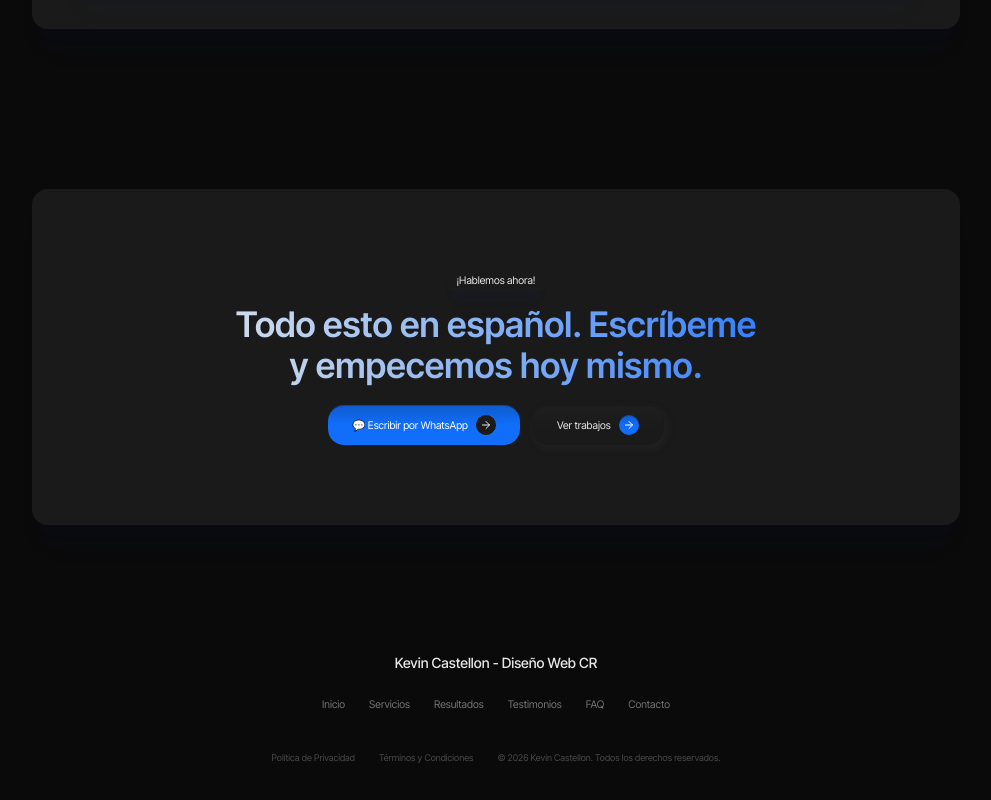
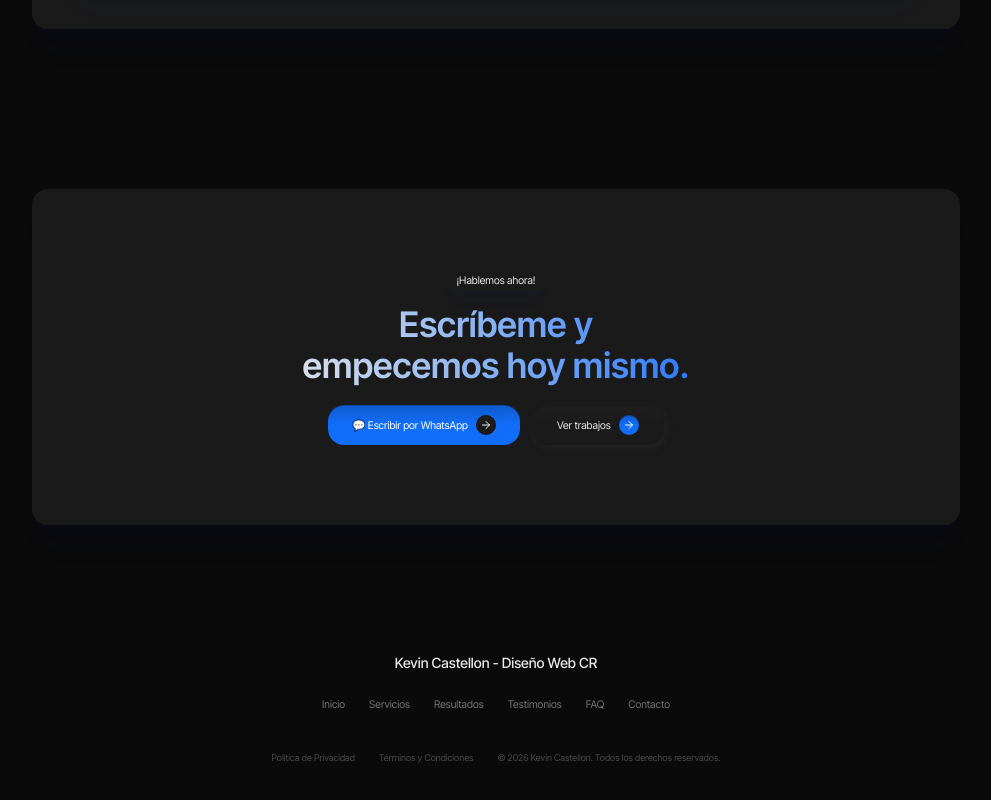
Before and after one commit to dmytro-webild/b95100c3-b2a9-4661-8a43-0722f53317be, a React (Vite) app: page / in a window 1280 px wide. Shown: the part 4672-5472 px from the top of the page, without its empty margins (144-1135 px from the left). Built offline with nearby package versions, Linux system fonts and the light colour scheme; grey boxes are pictures that could not be loaded; a web font is replaced by a local one.

Commit message:
Update src/pages/HomePage/sections/Contact.tsx

```diff
--- a/src/pages/HomePage/sections/Contact.tsx
+++ b/src/pages/HomePage/sections/Contact.tsx
@@ -11,7 +11,7 @@ export default function ContactSection(): React.JSX.Element {
         <SectionErrorBoundary name="contact">
               <ContactCta
           tag="¡Hablemos ahora!"
-          text="Todo esto en español. Escríbeme y empecemos hoy mismo."
+          text=" Escríbeme y empecemos hoy mismo."
           primaryButton={{
             text: "💬 Escribir por WhatsApp",
             href: "https://wa.me/50664264652?text=Hola%20quiero%20informacion%20sobre%20la%20pagina%20web",
```
